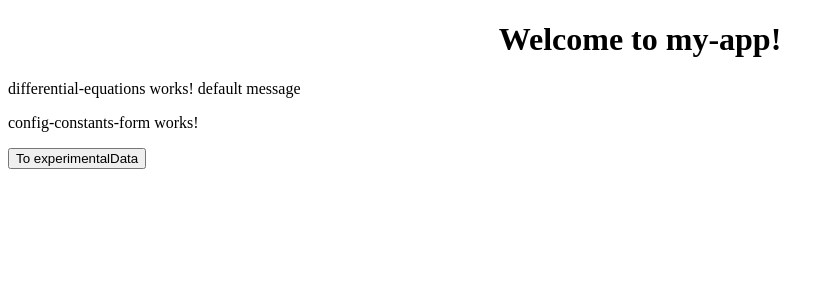
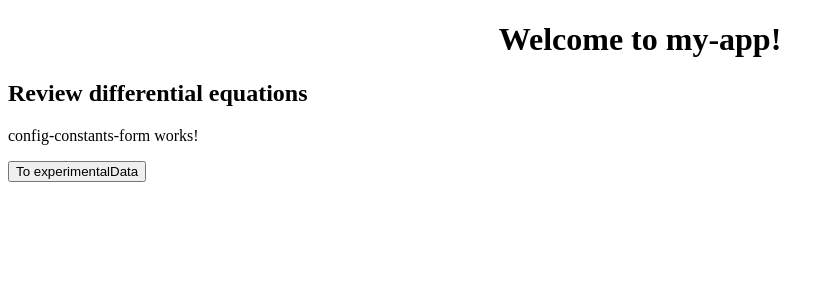
Before and after one commit to ybatsiun/concentration-calculations, an Angular app in the folder client/my-app/: page /configConstants in a window 1280 px wide. Shown: the top 300 px of the page, without its empty margins (0-834 px from the left). Built offline with nearby package versions, Linux system fonts and the light colour scheme.

Commit message:
presenting differential equations on client

```diff
--- a/client/my-app/src/app/chemical-equations-form/chemical-equations-form.component.ts
+++ b/client/my-app/src/app/chemical-equations-form/chemical-equations-form.component.ts
@@ -41,8 +41,8 @@ export class ChemicalEquationsFormComponent implements OnInit {
   getDifferentialEquations() {
     let equations = this.equationsForm.value.equations.map(el => {return el.equation})
     this.httpCLient.parseEquations(equations).subscribe(differentialEquations => {
-      //TODO fix
-      this.data.changeMessage(differentialEquations.error.text)
+      //TODO handle error
+      this.data.changeMessage(differentialEquations)
       this.router.navigateByUrl('/configConstants');
     }
     );
--- a/client/my-app/src/app/differential-equations/differential-equations.component.html
+++ b/client/my-app/src/app/differential-equations/differential-equations.component.html
@@ -1,4 +1,2 @@
-<p>
-  differential-equations works!
-  {{message}}
-</p>
+<h2>Review differential equations</h2>
+<div [innerHTML]="message"> </div>
--- a/client/my-app/src/app/differential-equations/differential-equations.component.ts
+++ b/client/my-app/src/app/differential-equations/differential-equations.component.ts
@@ -12,7 +12,10 @@ export class DifferentialEquationsComponent implements OnInit {
 
   constructor(private data: DataService) { }
   ngOnInit() {
-    this.data.currentDifferentialEquationsSystem.subscribe(message => this.message = message)
+    this.data.currentDifferentialEquationsSystem.subscribe(message => {
+      this.message = message.map(e=>e.html) })
   }
 
+
+
 }
--- a/client/my-app/src/app/services/data.service.ts
+++ b/client/my-app/src/app/services/data.service.ts
@@ -6,12 +6,12 @@ import { BehaviorSubject } from 'rxjs';
 })
 export class DataService {
 
-  private differentialEquationsSystem = new BehaviorSubject('default message');
+  private differentialEquationsSystem = new BehaviorSubject([]);
   currentDifferentialEquationsSystem = this.differentialEquationsSystem.asObservable();
 
   constructor() { }
 
-  changeMessage(system: string) {
+  changeMessage(system: Array <String>) {
     this.differentialEquationsSystem.next(system)
   }
 
```
Also changed, not shown: 1 other file (tests, documents, lock files or other folders).
